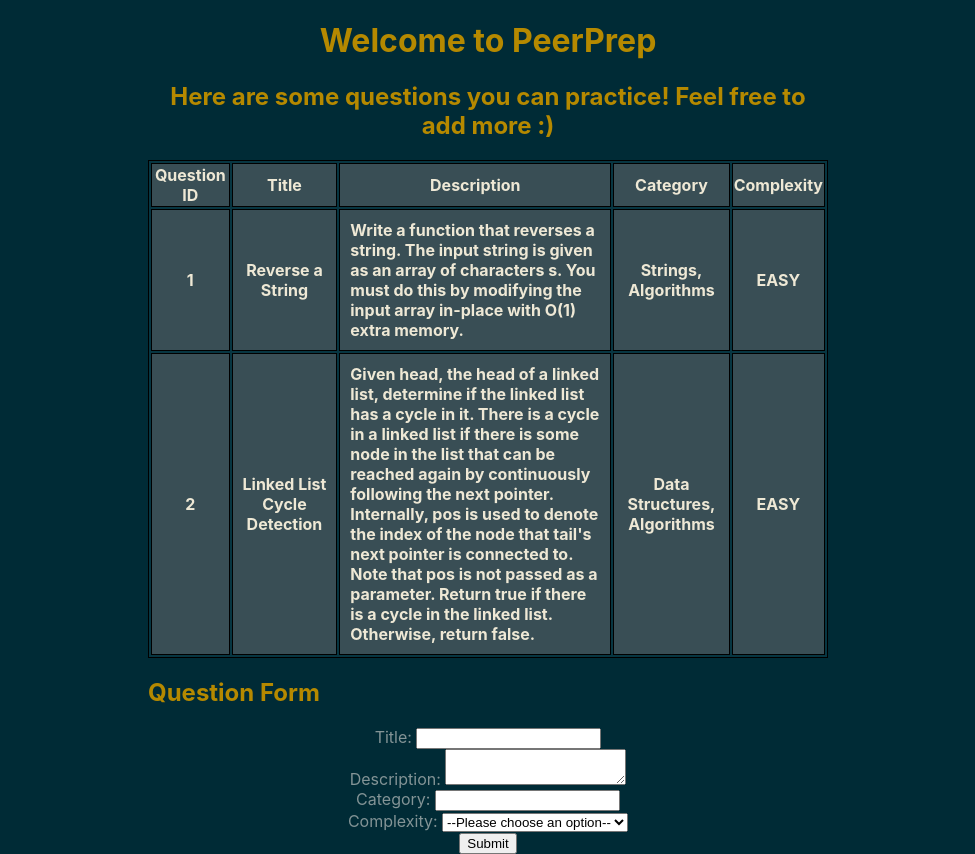
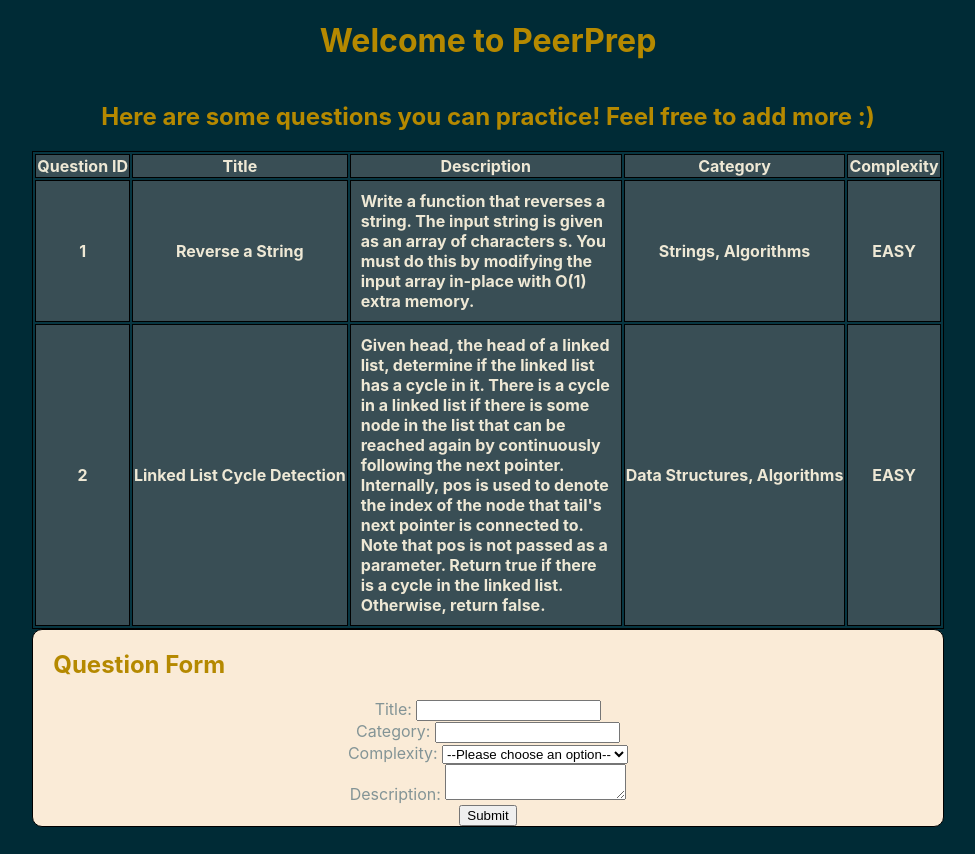
Before and after one commit to PeanutButters93/ay2324s1-course-assessment-g53, a React (Create React App) app: page / in a window 1280 px wide. Shown: the whole page, without its empty margins (152-1127 px from the left). After the commit the page ends 827 px from the top, so only its background shows below. Built offline with nearby package versions, Linux system fonts and the light colour scheme; the HTML template or start-up script is replaced by a standard one.

Commit message:
Adjust padding for QuestionForm to be as big as table

```diff
--- a/src/App.css
+++ b/src/App.css
@@ -7,8 +7,20 @@ html, body {
     color: #839496;
 }
 
+.App {
+    display: flex;
+    flex-direction: column;
+    height: 100%;
+}
+
+/* .App > * {
+    margin-bottom: 20px;
+} */
+
 .content {
-    padding: 0 300px;
+    padding-top: 0px;
+    margin-left: auto;
+    margin-right: auto;
 }
 
 h1, h2, h3, h4, h5, h6 {
--- a/src/App.js
+++ b/src/App.js
@@ -31,7 +31,7 @@ function App() {
     const [questions, setQuestions] = useState(DEFAULT_QNS);
 
     return (
-    <div>
+    <div className = "App">
         <header>
             <h1>Welcome to PeerPrep</h1>
         </header>
--- a/src/QuestionForm.css
+++ b/src/QuestionForm.css
@@ -1,9 +1,9 @@
 .QuestionForm {
-    display: flex;
     flex-direction: column;
-    align-items: center;
-    justify-content: center;
-    width: 100%;
+    background-color: antiquewhite;
+    border: 1px solid #000;
+    border-radius: 10px;
+    padding: 0 20px;
 }
 
 .left-aligned {
--- a/src/QuestionForm.js
+++ b/src/QuestionForm.js
@@ -38,8 +38,13 @@ const QuestionForm = (props) => {
     const [complexity, setComplexity] = useState(null);
 
     return (
-        <form onSubmit = {handleSubmit}>
+        <form className = "QuestionForm" onSubmit = {handleSubmit}>
             <h2 className = "left-aligned">Question Form</h2>
+
+            <div className = "Title, Category and Complexity">
+
+                <div className = "Title and Category">
+
                     <div className = "Title">
                         <label htmlFor = "title">Title: </label>
                         <input
@@ -49,14 +54,7 @@ const QuestionForm = (props) => {
                         onChange = {(event) => setTitle(event.target.value)}
                         />
                     </div>
-            <div className = "Description">
-                <label htmlFor = "description">Description: </label>
-                <textarea
-                  id = "description"
-                  value = { description }
-                  onChange = {(event) => setDescription(event.target.value)}
-                />
-            </div>
+
                     <div className = "Category">
                         <label htmlFor = "category">Category: </label>
                         <input
@@ -66,6 +64,9 @@ const QuestionForm = (props) => {
                         onChange = {(event) => setCategory(event.target.value)}
                         />
                     </div>
+
+                </div>
+
                 <div className = "Complexity">
                     <label htmlFor = "complexity">Complexity: </label>
                     <select
@@ -80,7 +81,20 @@ const QuestionForm = (props) => {
                         ))}
                     </select>
                 </div>
+
+            </div>
+
+            <div className = "Description">
+                <label htmlFor = "description">Description: </label>
+                <textarea
+                  id = "description"
+                  value = { description }
+                  onChange = {(event) => setDescription(event.target.value)}
+                />
+            </div>
+
             <button type = "submit" onClick = {handleSubmit}>Submit</button>
+
             {errorMessage && <div className="error-message">{errorMessage}</div>}
         </form>
     )
```
Lines whose indentation alone changed are shown as unchanged.
